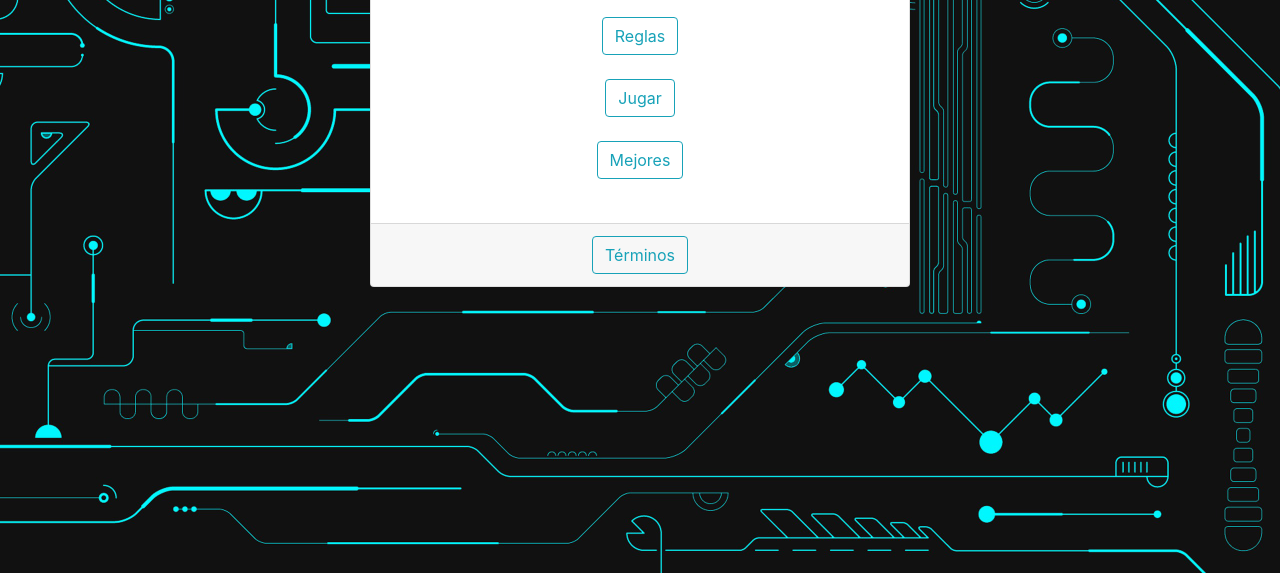
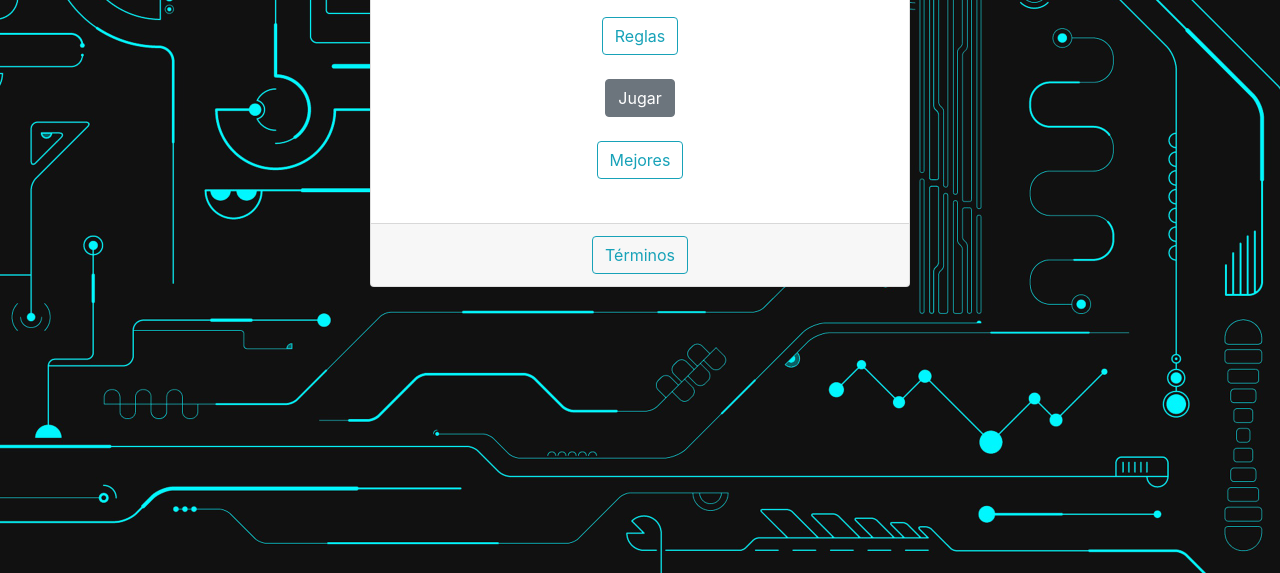
Before and after one commit to afcolindres/teoria, a website: page CDS-teoria/public/index.html in a window 1280 px wide. Shown: the part 227-800 px from the top of the page. Drawn offline with Linux system fonts and the light colour scheme.

Commit message:
ligera modificacion sobre el index.html

```diff
--- a/CDS-teoria/public/index.html
+++ b/CDS-teoria/public/index.html
@@ -31,7 +31,7 @@
                         <!---<h5 class="card-title">Special title treatment</h5>
                         <p class="card-text">With supporting text below as a natural lead-in to additional content.</p>
                         --><input type="button" class="btn btn-outline-info" value="Reglas" data-toggle="modal" data-target="#rules"><br><br>
-                        <input type="button" class="btn btn-outline-info" value="Jugar"><br><br>
+                        <a href="nivel1.html"><input type="button" class="btn btn-secondary" value="Jugar"></a><br><br>
                         <input type="button" class="btn btn-outline-info" value="Mejores"><br><br>
                     </div>
                     <div class="card-footer text-muted">
```
Lines whose indentation alone changed are shown as unchanged.
